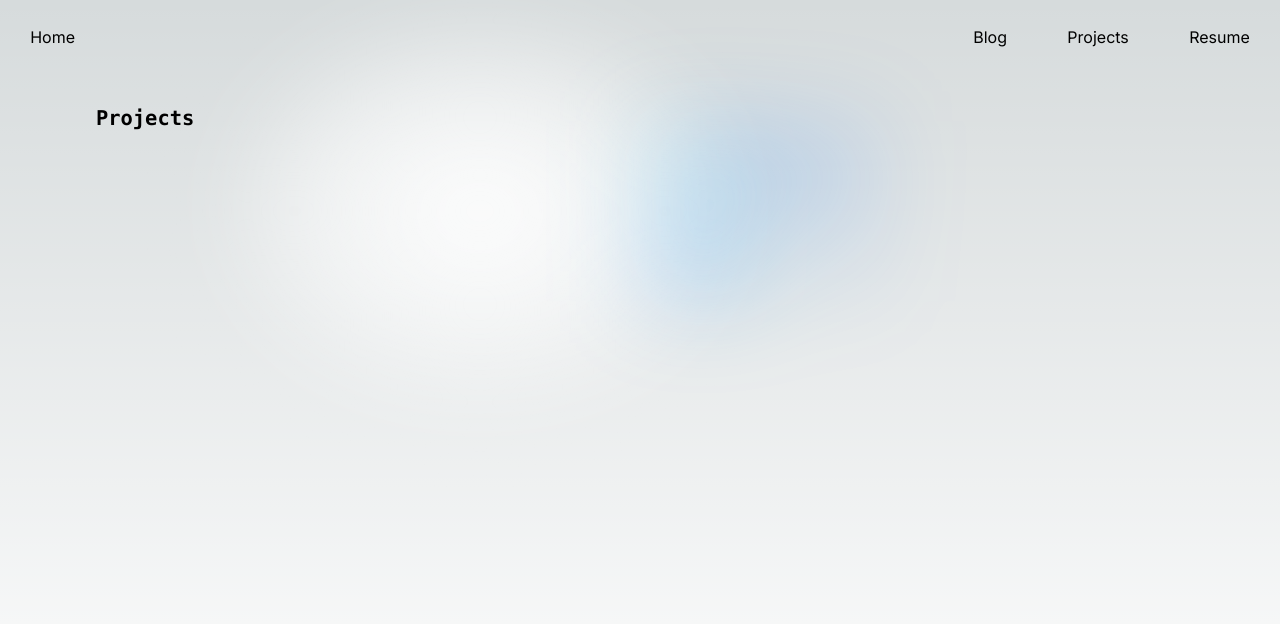
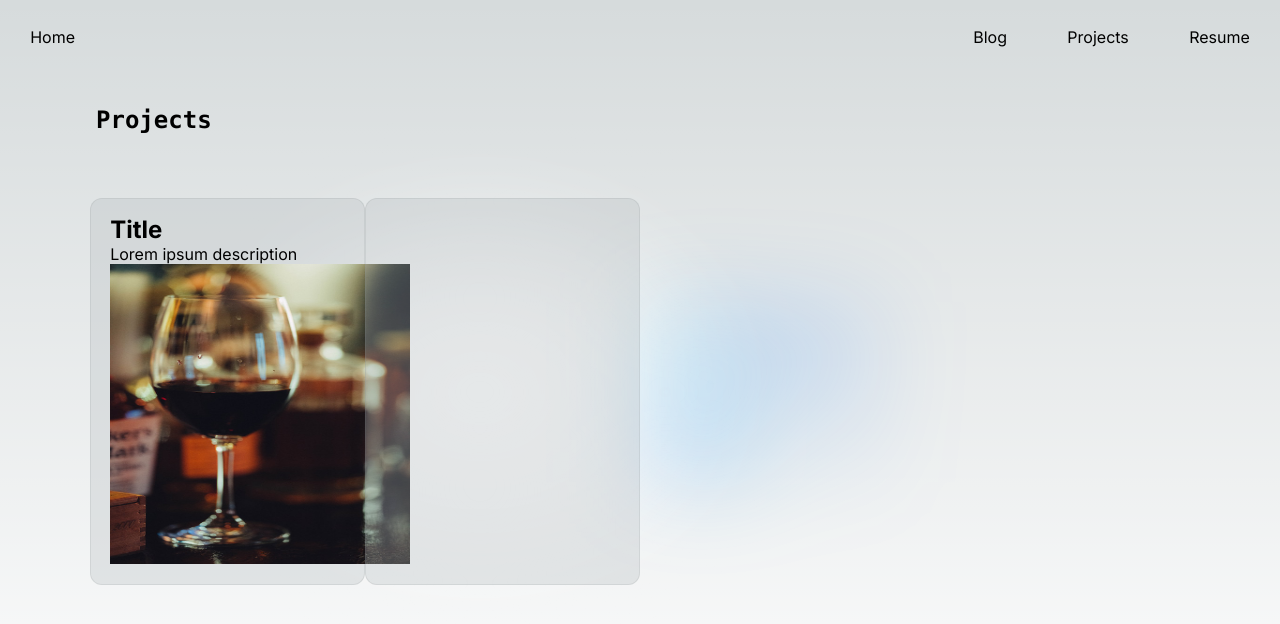
Before and after one commit to bpeterson1663/portfolio, a Next.js app: page /projects in a window 1280 px wide. Shown: the top 624 px of the page. Built offline with nearby package versions, Linux system fonts and the light colour scheme.

Commit message:
feat(projects): project start

```diff
--- a/src/app/components/card/card.module.scss
+++ b/src/app/components/card/card.module.scss
@@ -1,12 +1,12 @@
 .card-container  {
     padding: 1rem 1.2rem;
     border-radius: var(--border-radius);
-    background: rgba(var(--card-rgb), 0);
-    border: 1px solid rgba(var(--card-border-rgb), 0);
+    background: rgba(var(--card-rgb), 0.3);
+    border: 1px solid rgba(var(--card-border-rgb), 0.15);
     transition: background 200ms, border 200ms;
 
     &:hover {
-        background: rgba(var(--card-rgb), 0.3);
+        background: rgba(var(--card-rgb), 0.6);
         border: 1px solid rgba(var(--card-border-rgb), 0.15);
     }
 }
--- a/src/app/components/page-layout/page-layout.module.scss
+++ b/src/app/components/page-layout/page-layout.module.scss
@@ -12,7 +12,6 @@
             display: inherit;
             justify-content: inherit;
             align-items: inherit;
-            font-size: 0.85rem;
             max-width: var(--max-width);
             width: 100%;
             z-index: 2;
--- a/src/app/projects/page.tsx
+++ b/src/app/projects/page.tsx
@@ -1,3 +1,4 @@
+import Image from 'next/image'
 import Card from '../components/card/card'
 import Grid from '../components/grid/grid'
 
@@ -5,7 +6,11 @@ export default function Page() {
   return (
     <div>
       <Grid>
-        <Card />
+        <Card>
+          <h2>Title</h2>
+          <p>Lorem ipsum description</p>
+          <Image alt="Default" src="/static/wine-tasting.jpg" width={300} height={300} />
+        </Card>
         <Card />
       </Grid>
     </div>
```
Also changed, not shown: src/app/projects/model.ts (added, +8 -0 lines), public/static/wine-tasting.jpg (added).
